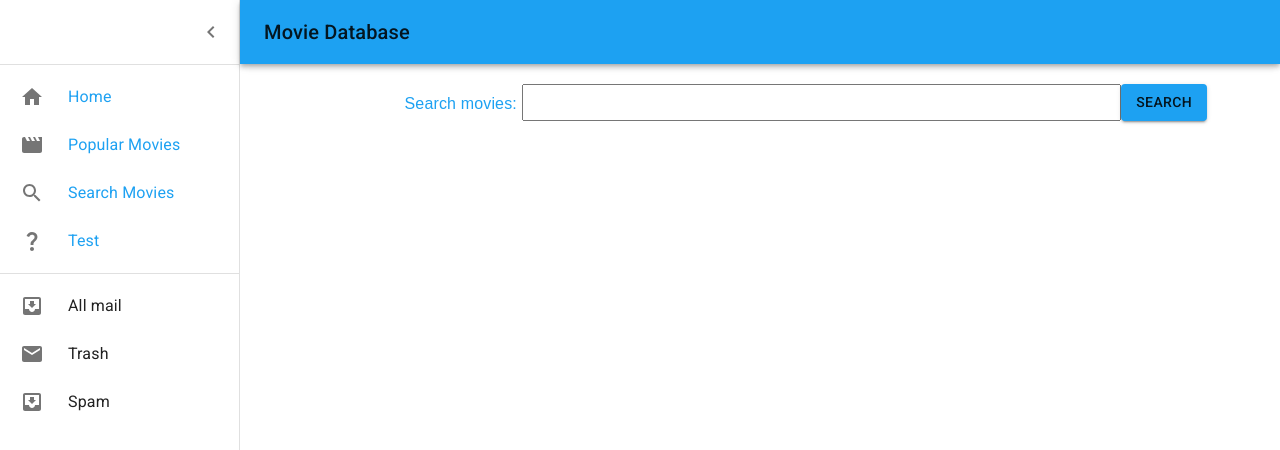
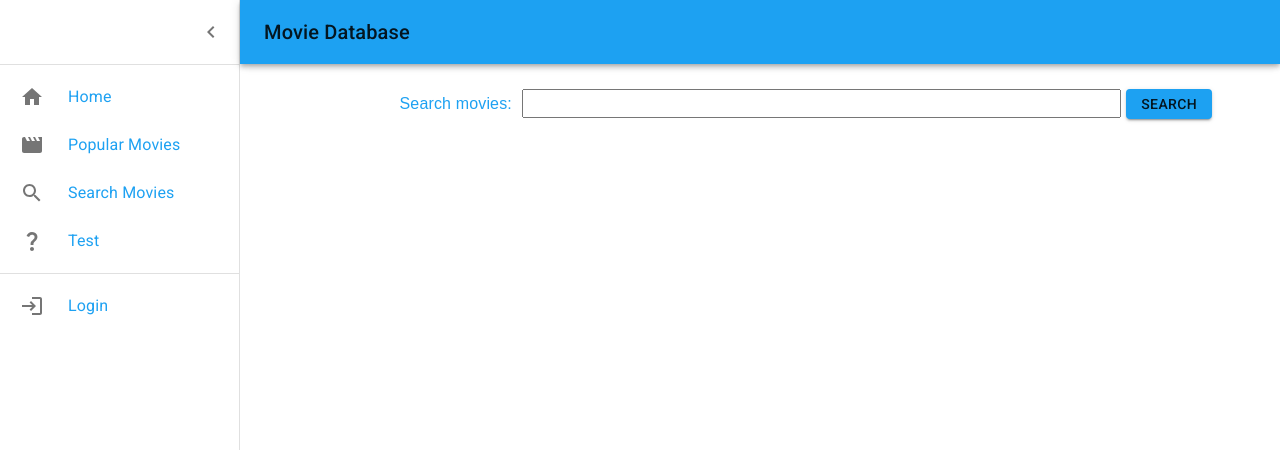
Before and after one commit to RohanJohnson/ViteReactConnectToAPI, a React (Vite) app: page /searchmovie in a window 1280 px wide. Both pictures are taken after a click on the button 32 px from the left and 32 px from the top of the page. Shown: the top 450 px of the page. Built offline with nearby package versions, Linux system fonts and the light colour scheme.

Commit message:
finish specific movie page functionality

```diff
--- a/src/Nav.jsx
+++ b/src/Nav.jsx
@@ -22,6 +22,9 @@ import HomeIcon from '@mui/icons-material/Home';
 import MovieIcon from '@mui/icons-material/Movie';
 import SearchIcon from '@mui/icons-material/Search';
 import QuestionMarkIcon from '@mui/icons-material/QuestionMark';
+import LoginIcon from '@mui/icons-material/Login';
+import LogoutIcon from '@mui/icons-material/Logout';
+import PersonIcon from '@mui/icons-material/Person';
 import { BrowserRouter as Router, Routes, Route } from "react-router-dom";
 import Search from "./Search";
 import HomePage from "./HomePage";
@@ -29,10 +32,13 @@ import Test from "./Test";
 import Signin from "./Signin";
 import Signup from "./Signup";
 import Movies from "./Movies";
+import Specific from "./Specific"
 import { Link } from "react-router-dom";
 
+// Width of the left menu
 const drawerWidth = 240;
 
+// Open menu transition
 const openedMixin = (theme) => ({
   width: drawerWidth,
   transition: theme.transitions.create('width', {
@@ -42,6 +48,7 @@ const openedMixin = (theme) => ({
   overflowX: 'hidden',
 });
 
+// Close menu transition
 const closedMixin = (theme) => ({
   transition: theme.transitions.create('width', {
     easing: theme.transitions.easing.sharp,
@@ -54,6 +61,7 @@ const closedMixin = (theme) => ({
   },
 });
 
+// Head of the left menu
 export const DrawerHeader = styled('div')(({ theme }) => ({
   display: 'flex',
   alignItems: 'center',
@@ -63,6 +71,7 @@ export const DrawerHeader = styled('div')(({ theme }) => ({
   ...theme.mixins.toolbar,
 }));
 
+// Top header
 const AppBar = styled(MuiAppBar, {
   shouldForwardProp: (prop) => prop !== 'open',
 })(({ theme, open }) => ({
@@ -81,6 +90,7 @@ const AppBar = styled(MuiAppBar, {
   }),
 }));
 
+// Initialising thedraw itself
 const Drawer = styled(MuiDrawer, { shouldForwardProp: (prop) => prop !== 'open' })(
   ({ theme, open }) => ({
     width: drawerWidth,
@@ -98,6 +108,8 @@ const Drawer = styled(MuiDrawer, { shouldForwardProp: (prop) => prop !== 'open'
   }),
 );
 
+
+// Default function -- source: MUI documentation
 export default function MiniDrawer() {
   const theme = useTheme();
   const [open, setOpen] = React.useState(false);
@@ -228,7 +240,7 @@ export default function MiniDrawer() {
             </Link>
 
             <Link to="/test" style={{ textDecoration: 'none' }}>
-            <ListItem key="Home" disablePadding sx={{ display: 'block' }}>
+              <ListItem key="Test" disablePadding sx={{ display: 'block' }}>
 
 
                 <ListItemButton
@@ -259,8 +271,11 @@ export default function MiniDrawer() {
 
           <Divider />
           <List>
-          {['All mail', 'Trash', 'Spam'].map((text, index) => (
-            <ListItem key={text} disablePadding sx={{ display: 'block' }}>
+
+            <Link to="/login" style={{ textDecoration: 'none' }}>
+              <ListItem key="Test" disablePadding sx={{ display: 'block' }}>
+
+
                 <ListItemButton
                   sx={{
                     minHeight: 48,
@@ -268,6 +283,7 @@ export default function MiniDrawer() {
                     px: 2.5,
                   }}
                 >
+
                   <ListItemIcon
                     sx={{
                       minWidth: 0,
@@ -275,12 +291,15 @@ export default function MiniDrawer() {
                       justifyContent: 'center',
                     }}
                   >
-                  {index % 2 === 0 ? <InboxIcon /> : <MailIcon />}
+                    {<LoginIcon />}
+
                   </ListItemIcon>
-                <ListItemText primary={text} sx={{ opacity: open ? 1 : 0 }} />
+                  <ListItemText primary="Login" sx={{ opacity: open ? 1 : 0 }} />
                 </ListItemButton>
+
               </ListItem>
-          ))}
+            </Link>
+
           </List>
         </Drawer>
         <Box className="main" component="main" sx={{ flexGrow: 1, p: 3 }}>
@@ -299,6 +318,7 @@ export default function MiniDrawer() {
             <Route path="/test" element={<Test />} />
             <Route path="/login" element={<Signin />} />
             <Route path="/signup" element={<Signup />} />
+            <Route path="/movie/:id" element={<Specific />} />
           </Routes>
         </Box>
       </Router>
--- a/src/Search.jsx
+++ b/src/Search.jsx
@@ -2,7 +2,8 @@ import React, { useState } from "react";
 import "./styles.css";
 import axios from 'axios';
 import { LoadingButton } from '@mui/lab';
-import { Skeleton, Stack, Typography, Table, TableRow, TableBody, TableCell, Box, LinearProgress, Fade } from '@mui/material'
+import { Skeleton, Stack, Typography, Table, TableRow, TableBody, TableCell, Box, LinearProgress, Fade } from '@mui/material';
+import { Link } from "react-router-dom";
 
 const baseURL = 'http://localhost:3000/search';
 
@@ -90,43 +91,26 @@ export default function Search() {
           </div> : <h1> </h1>
         }
 
-        {info != null && !loading && !selected ?
+        {info != null && !loading ?
           <div id="con">
             <br></br>
 
             <ul className="posterLinks">
               {info.map(data => (
+                <Link to={`/movie/`+data['id']}>
                 <div className="posterLink">
                   <img onClick={openMovie} src={`https://www.themoviedb.org/t/p/w300_and_h450_bestv2${data['poster_path']}`} width="200px" height="300px"></img>
                   <p>{data['title']}</p>
+                  <p className="hiddenData">{data['id']}</p>
                 </div>
+                </Link>
               ))}
             </ul>
             <br></br>
 
           </div> : <h1></h1>}
 
-        {selected ?
-          <div id="test">
-            <br></br>
-            <img src={`https://www.themoviedb.org/t/p/w300_and_h450_bestv2${info['poster_path']}`}></img>
-            <div id="testcon">
-              <Typography variant="h6" >{info.title}</Typography>
-              <br></br>
-              <p id="testoverview">{info.overview}</p>
 
-              <div id="testtable">
-                <Table align="center" size="small">
-                  <TableBody>
-                    {Object.keys(info).filter((prop) => exclude.indexOf(prop) === -1).map((key) => <TableRow>
-                      <TableCell>{key.replaceAll("_", " ")}</TableCell>
-                      <TableCell>{`${info[key]}`}</TableCell>
-                    </TableRow>)}
-                  </TableBody>
-                </Table>
-              </div>
-            </div>
-          </div> : <h1></h1>}
       </div>
     </div>
     </div>
--- a/src/Signin.jsx
+++ b/src/Signin.jsx
@@ -15,8 +15,7 @@ const config = {
 export default function SignIn() {
 
     return (
-        <div className="content">
-        <div className="container">
+        <div className="formContainer">
             <form onSubmit={(event) => handleSubmit(event)}>
                 <label htmlFor="email">Email: </label>
                 <input type="email" id="email" name="email" required={true} ></input>
@@ -28,9 +27,16 @@ export default function SignIn() {
 
                 <br />
 
-                <Button className="searchButton" variant="outlined" type="submit">Sign In</Button>
+                <Button href="/" className="formButton" variant="outlined">Cancel</Button>
+                <div className="spacing">...</div>
+                <Button className="formButton" variant="contained" type="submit">Sign In</Button>
+
             </form>
-        </div>
+            <br></br>
+            <hr></hr>
+            <br></br>
+            <Typography variant="h6">Dont have an account?</Typography>
+            <Button href="/signup" className="formButton" variant="contained">Sign Up</Button>
         </div>
     )
 }
--- a/src/Signup.jsx
+++ b/src/Signup.jsx
@@ -54,7 +54,7 @@ export default function SignUp() {
 
             <br />
 
-            <Button className="searchButton" variant="outlined" type="submit">Sign Up</Button>
+            <Button className="formButton" variant="outlined" type="submit">Sign Up</Button>
           </form>
         </div>
         </div>
--- /dev/null
+++ b/src/Specific.jsx
@@ -0,0 +1,75 @@
+import React, { useState } from "react";
+import "./styles.css";
+import axios from 'axios';
+import { ThemeProvider } from "@emotion/react";
+import { LoadingButton } from '@mui/lab';
+import Skeleton from '@mui/material/Skeleton';
+import Stack from '@mui/material/Stack';
+import Typography from '@mui/material/Typography'
+import { Table, TableRow, TableBody, TableCell, Box, LinearProgress, Fade } from '@mui/material'
+
+
+
+export default function Specific() {
+
+
+    let id = window.location.href.slice(window.location.href.lastIndexOf("/")+1)
+
+    let info = searchMovies(id)
+
+    console.log("...........")
+    console.log(info);
+
+    console.log(info["poster_path"])
+
+
+
+
+
+
+return(
+    <div>
+    {typeof info == "object" ?
+        <div id="test">
+            <br></br>
+            <img src={`https://www.themoviedb.org/t/p/w300_and_h450_bestv2${info.poster_path}`}></img>
+            <div id="testcon">
+                <Typography variant="h6" >{info.title}</Typography>
+                <br></br>
+                <Typography variant="p" id="testoverview">{info.overview}</Typography>
+
+                <div id="testtable">
+                    <Table align="center" size="small">
+                        <TableBody>
+                            {Object.keys(info).filter((prop) => exclude.indexOf(prop) === -1).map((key) => <TableRow>
+                                <TableCell>{key.replaceAll("_", " ")}</TableCell>
+                                <TableCell>{`${info[key]}`}</TableCell>
+                            </TableRow>)}
+                        </TableBody>
+                    </Table>
+                </div>
+            </div>
+        </div> : <h1>test</h1>}
+        </div>
+)
+}
+
+
+async function searchMovies(id) {
+
+    let baseURL = `http://localhost:3000/specific?query=`;
+    const searchURL = baseURL + id;
+    const config = {
+        method: 'get',
+        url: searchURL,
+        headers: {}
+    };
+
+
+
+
+
+    const response = await axios(config);
+    console.log(response.data)
+    return(response.data);
+}
--- a/src/styles.css
+++ b/src/styles.css
@@ -46,10 +46,13 @@
 
 .searchForm{
     display: flex;
+    flex-wrap: nowrap;
 }
 
 .searchButton{
     width: 10%;
+    top: 5px;
+    height: 30px;
 }
 
 main{
@@ -117,7 +120,8 @@ h1 {
 form {
     display: flex;
     flex-direction: row;
-    flex-wrap: nowrap;
+    flex-wrap: wrap;
+
     justify-content: center;
     margin: 20px;
     color: rgb(29, 161, 242);
@@ -130,6 +134,7 @@ form {
 input {
     width: 40vw;
     padding: 5px;
+    margin: 5px;
 }
 
 .home {
@@ -275,3 +280,19 @@ padding: 20px;
 .content{
 width: 90%;
 }
+
+.formContainer{
+    width: 50vw;
+}
+
+.formButton{
+    margin: 10px;
+}
+
+.spacing{
+    opacity: 0;
+}
+
+.hiddenData{
+    display: none;
+}
```
Also changed, not shown: src/App.jsx (+0 -11 lines). Lines whose indentation alone changed are shown as unchanged.
